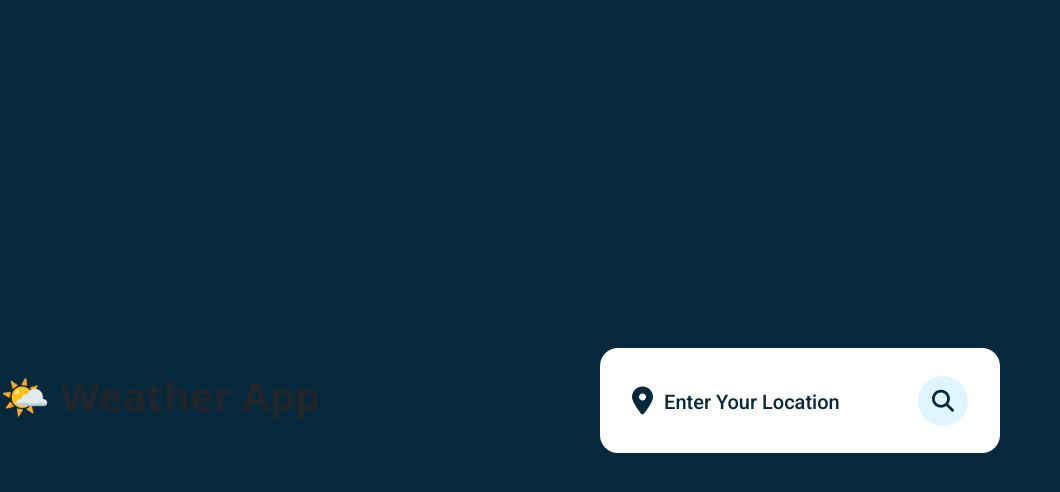
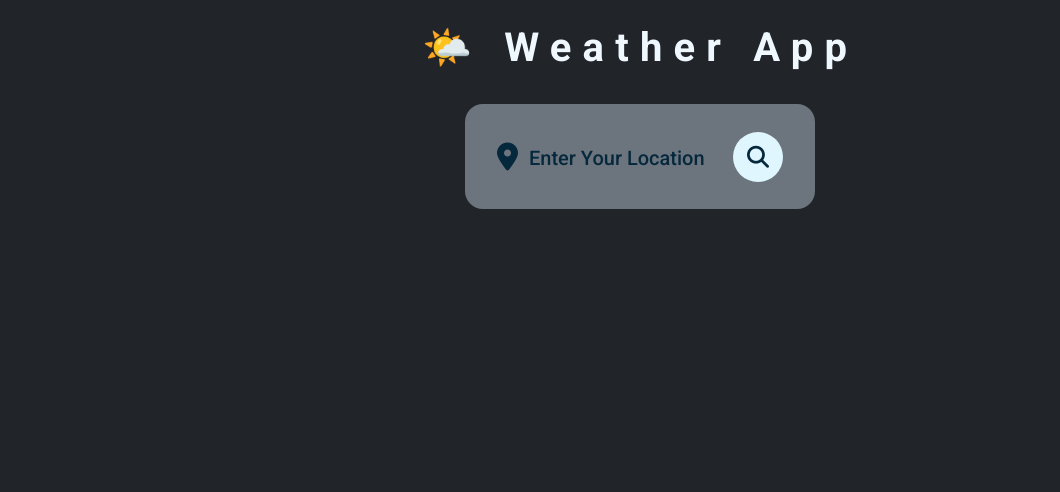
Before and after one commit to deepraj21/Weather-App, a plain HTML site: page index.html in a window 1280 px wide. Shown: the whole page, without its empty margins (0-1060 px from the left). Drawn offline with nearby package versions, Linux system fonts and the light colour scheme.

Commit message:
Update styles.css

```diff
--- a/styles.css
+++ b/styles.css
@@ -6,24 +6,31 @@
     box-sizing: border-box;
 }
 
+h1{
+    letter-spacing:.7rem;
+    color: aliceblue;
+    font-family: 'Roboto', sans-serif;
+}
+
 body{
     height: 100vh;
-    display: flex;
+    /* display: flex; */
     align-items: center;
     justify-content: center;
-    background: #06283D;
+    background: #212529;
 }
 
 .container{
     position: relative;
-    width: 400px;
+    width: 350px;
     height: 105px;
-    background: #fff;
+    background: #6C757D;
     padding: 28px 32px;
     overflow: hidden;
     border-radius: 18px;
     font-family: 'Roboto', sans-serif;
     transition: 0.6s ease-out;
+
 }
 
 .search-box{
@@ -32,6 +39,7 @@ body{
     display: flex;
     align-items: center;
     justify-content: space-between;
+    background: #6C757D;
 }
 
 .search-box input{
@@ -41,6 +49,7 @@ body{
     font-weight: 500;
     text-transform: uppercase;
     padding-left: 32px;
+    background: #6C757D;
 }
 
 .search-box input::placeholder{
```
